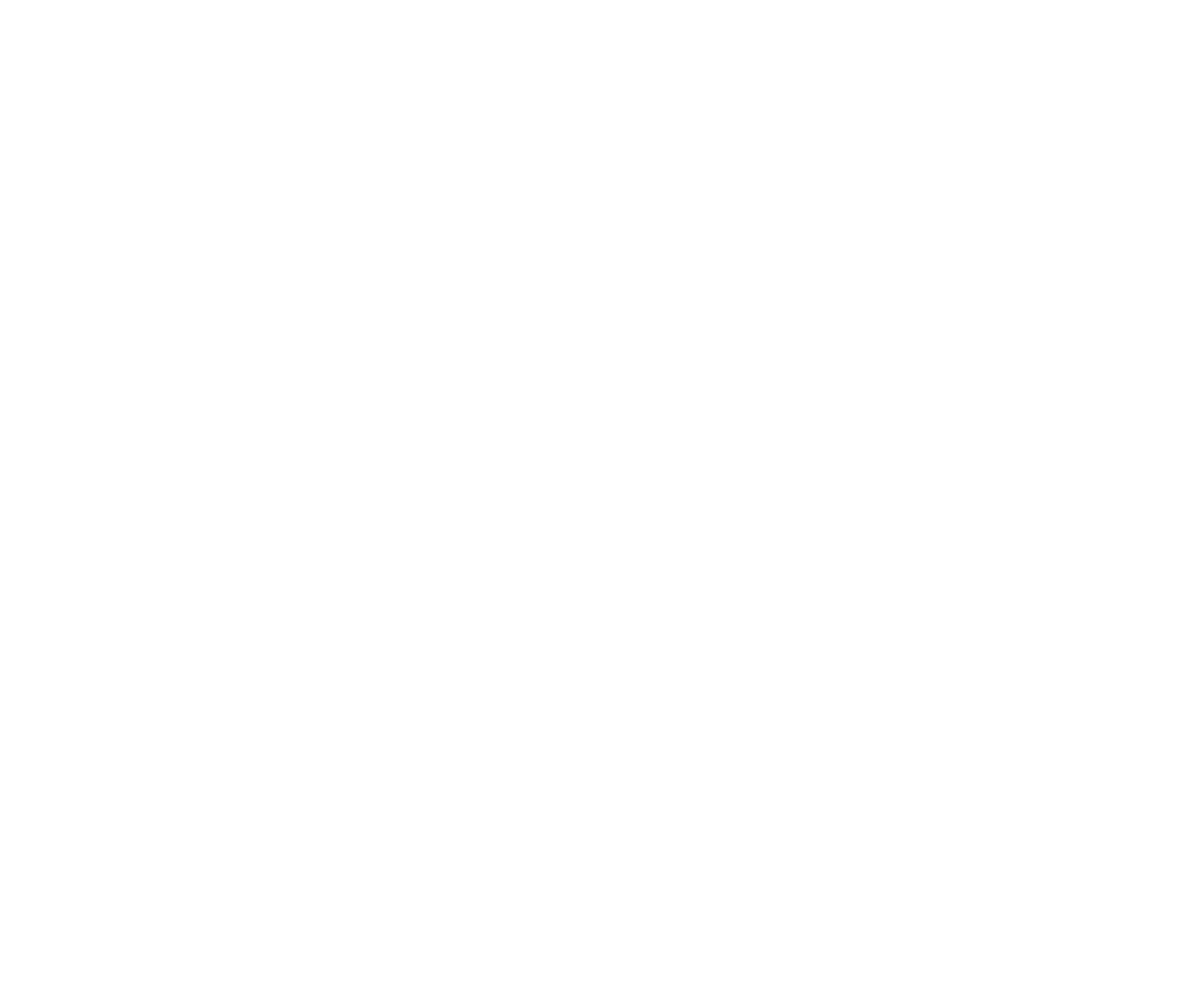
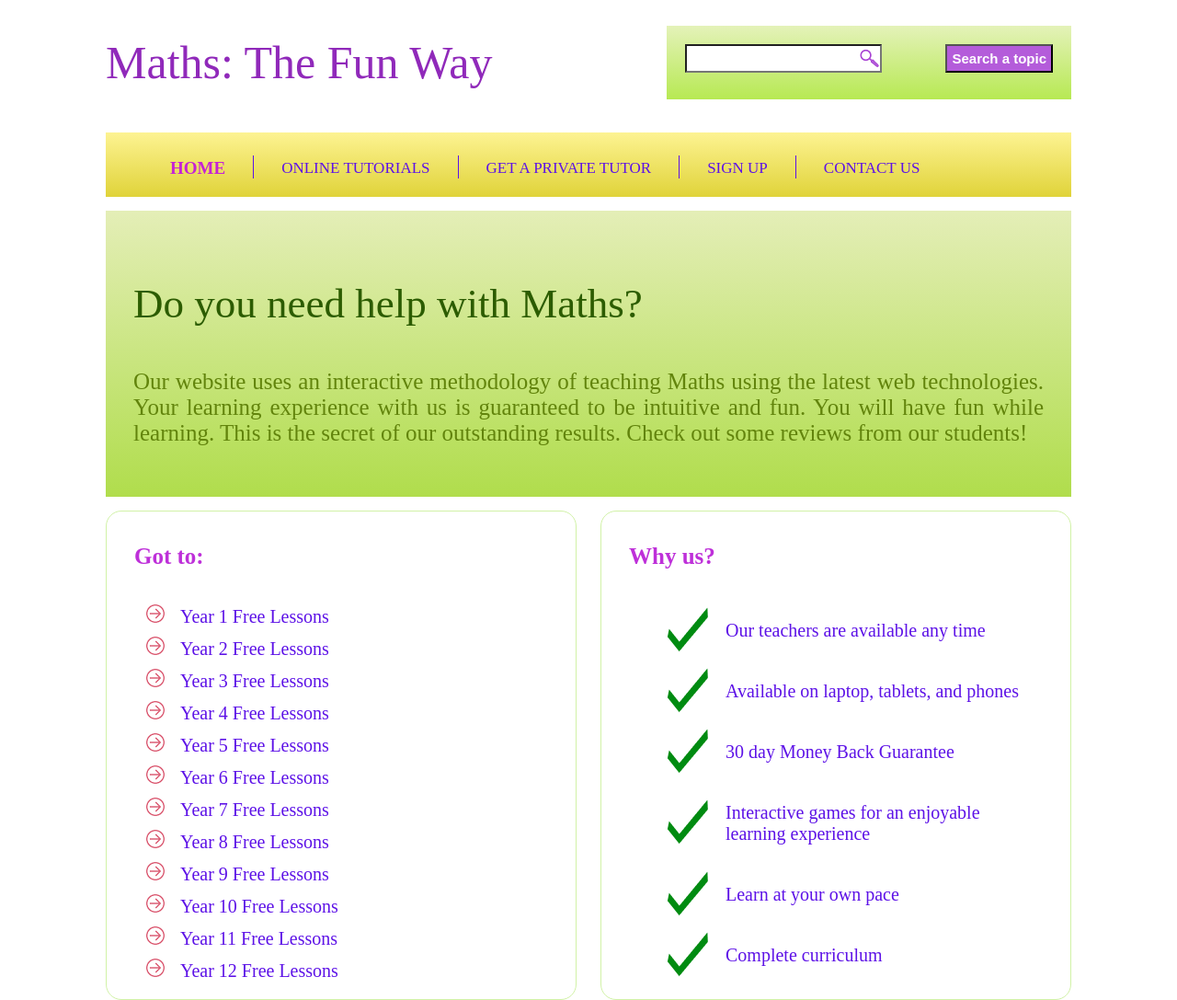
Before and after one commit to ShanaeL29/maths-website, a plain HTML site: page index.html in a window 1280 px wide. Shown: the whole page at 92% size. Before the commit the page ends 800 px from the top, so only its background shows below. Drawn offline with Linux system fonts and the light colour scheme.

Commit message:
webpage styled through to footer start

```diff
--- /dev/null
+++ b/css/styling.css
@@ -0,0 +1,185 @@
+#container {
+    width: 1050px;
+    /* border: 1px solid grey; */
+    margin: 0 auto;
+    /* auto on the left and right CENTERS */
+}
+
+/* header: HTML elements that only consist of floating elements is going to behave as if it doesn't have any elements inside of it. To avoid this we will give the header some height */
+
+#header{
+    height: 100px;
+    padding: 10px 0;
+}
+
+#brand {
+    float: left;
+}
+
+h1 a {
+    font-size: 50px;
+    font-weight: 100;
+    color: #9029BA;
+    text-decoration: none;
+}
+
+#search-box {
+    float: right;
+    background: linear-gradient(#E4F2B9, #B7E953);
+    height: 60px;
+    width: 400px;
+    padding: 20px 20px 0px 20px;
+    margin-top: 10px;
+}
+
+.text {
+    float: left;
+    width: 200px;
+    padding: 5px;
+    font-size: 15px;
+    color: #E36A0C;
+    /* background-image: url(../assets/search.png);
+    background-color: white;
+    background-position: center right;
+    background-repeat: no-repeat; */
+    background: white url(../assets/search.png) right center no-repeat;
+}
+
+.submit {
+    float: right;
+    padding: 5px;
+    font-weight: bold;
+    color: white;
+    /* background-color can't be used for buttons so we need to use background */
+    background: #B45CDA;
+    font-size: 15px;
+}
+
+.clear {
+    clear: both;
+}
+/* We are not going to have any other elements in our header but it is good practice to clear the floating elements. */
+
+#menu {
+    height: 70px;
+    background: linear-gradient(#FDF392, #E0D339);
+    /* padding: 7px 0; */
+}
+
+ul {
+    list-style: none;
+}
+
+#menu ul li {
+    float: left;
+    padding: 0 30px;
+    border-right: 1.5px solid #5D12E7;
+    height: 25px;
+    margin: 25px 0;
+}
+
+#menu ul li a {
+    font-size: 17px;
+    text-decoration: none;
+    color: #5D12E7;
+    /* text-transform: uppercase; */
+    line-height: 27px;
+    /* the line-height helps us center the links vertically with the borders */
+    transition: font-size 0.3s ease;
+    /* linear means that the speed of the transition is the same from the beginning to the end */
+    /* EASE means that the speed starts slow and then becomes fast then ends slow */
+    -webkit-transition: font-size 0.3s ease;
+    -moz-transition: font-size 0.3s ease;
+    -o-transition: font-size 0.3s ease;
+    /* opera */
+    -ms-transition: font-size 0.3s ease;
+    /* internet explorer */
+
+}
+
+#menu ul li a:hover, #menu ul li a.active {
+    font-weight: bold;
+    color: #C522D6;
+    font-size: 19px;
+}
+
+#menu ul li:last-child {
+    border-right: none;
+}
+
+#introduction {
+    background: linear-gradient(#E4EEB7, #B0DD4C);
+    padding: 30px;
+    margin: 15px 0;
+}
+
+#introduction h3 {
+    font-size: 45px;
+    color: #2C5C00;
+    font-weight: normal;
+}
+
+#introduction p {
+    font-size: 25px;
+    color: #62840C;
+    text-align: justify;
+}
+
+.sidebar {
+    height: 510px;
+    width: 450px;
+    border: 1.5px solid #D1F2A7;
+    border-radius: 17px;
+}
+
+.sidebar ul {
+    padding-top: 8px;
+}
+
+.sidebar ul li a {
+    text-decoration: none;
+    font-size: 20px;
+    color: #5D12E7;
+    transition: font-size 0.3s ease;
+    -webkit-transition: font-size 0.3s ease;
+    -moz-transition: font-size 0.3s ease;
+    -ms-transition: font-size 0.3s ease;
+    -o-transition: font-size 0.3s ease;
+}
+
+.sidebar ul li a:hover, .sidebar ul li a:active {
+    text-decoration: none;
+    font-weight: bold;
+    color: #C522D6;
+    font-size: 22px;
+}
+
+#left-sidebar {
+    float: left;
+    padding: 10px 30px
+}
+
+#left-sidebar ul li {
+    padding: 5px 0 5px 10px;
+    list-style-image: url(../assets/arrow.png);
+}
+
+#left-sidebar h3 {
+    color: #BE30D9;
+    font-size: 25px;
+}
+
+#right-sidebar {
+    float: right;
+    padding: 10px 30px;
+}
+
+#right-sidebar ul li {
+    padding: 21.5px 0 21.5px 65px;
+    background: url(../assets/checkmark.png) no-repeat left center; /*horizontal vertical*/
+}
+
+#right-sidebar h3 {
+    color: #BE30D9;
+    font-size: 25px;
+}
--- a/index.html
+++ b/index.html
@@ -7,9 +7,69 @@
         <!-- The width property controls the size of our viewport and we are setting it to the width of the screen. It is going to be in CSS pixels at a scale of 100%. The initial scale sets the initial zoom level of our website to 1. We will ADD the user-scalable property to allow the user to zoom in and out -->
         <meta name="viewport" content="width=device-width, initial-scale=1.0 user-scalable = yes">
         <title>Maths Website</title>
+        <link rel="stylesheet" href="css/styling.css">
     </head>
 
     <body>
+        <div id="container">
+            <header id="header">
+                <div id="brand">
+                    <h1><a href="#">Maths: The Fun Way</a></h1>
+                </div>
+                <div id="search-box">
+                    <form method="get">
+                        <!-- by using the get method, by using PHP the address bar is going to show the input inside the url -->
+                        <input class="text" type="text">
+                        <input class="submit" type="submit" value="Search a topic">
+                    </form>
+                </div>
+                <div class="clear">
 
+                </div>
+            </header>
+            <nav id="menu">
+                <ul>
+                    <li><a href="#" class="active">HOME</a></li>
+                    <li><a href="#">ONLINE TUTORIALS</a></li>
+                    <li><a href="#">GET A PRIVATE TUTOR</a></li>
+                    <li><a href="#">SIGN UP</a></li>
+                    <li><a href="#">CONTACT US</a></li>
+                </ul>
+            </nav>
+            <div  id="introduction">
+                <h3>Do you need help with Maths?</h3>
+                <p>Our website uses an interactive methodology of teaching Maths using the latest web technologies. Your learning experience with us is guaranteed to be intuitive and fun. You will have fun while learning. This is the secret of our outstanding results. Check out some reviews from our students!</p>
+            </div>
+            <div id="left-sidebar" class="sidebar">
+                <!-- using the class on both sidebars to add all of the common styling between them -->
+                <h3>Got to:</h3>
+                <ul>
+                    <li><a href="#">Year 1 Free Lessons</a></li>
+                    <li><a href="#">Year 2 Free Lessons</a></li>
+                    <li><a href="#">Year 3 Free Lessons</a></li>
+                    <li><a href="#">Year 4 Free Lessons</a></li>
+                    <li><a href="#">Year 5 Free Lessons</a></li>
+                    <li><a href="#">Year 6 Free Lessons</a></li>
+                    <li><a href="#">Year 7 Free Lessons</a></li>
+                    <li><a href="#">Year 8 Free Lessons</a></li>
+                    <li><a href="#">Year 9 Free Lessons</a></li>
+                    <li><a href="#">Year 10 Free Lessons</a></li>
+                    <li><a href="#">Year 11 Free Lessons</a></li>
+                    <li><a href="#">Year 12 Free Lessons</a></li>
+                </ul>
+            </div>
+            <div id="right-sidebar" class="sidebar">
+                <h3>Why us?</h3>
+                <!-- headings have a standard margin built in -->
+                <ul>
+                    <li><a href="#">Our teachers are available any time</a></li>
+                    <li><a href="#">Available on laptop, tablets, and phones</a></li>
+                    <li><a href="#">30 day Money Back Guarantee</a></li>
+                    <li><a href="#">Interactive games for an enjoyable learning experience</a></li>
+                    <li><a href="#">Learn at your own pace</a></li>
+                    <li><a href="#">Complete curriculum</a></li>
+                </ul>
+            </div>
+        </div>
     </body>
 </html>
```
Also changed, not shown: assets/arrow.png (added), assets/checkmark.png (added), assets/search.png (added).
